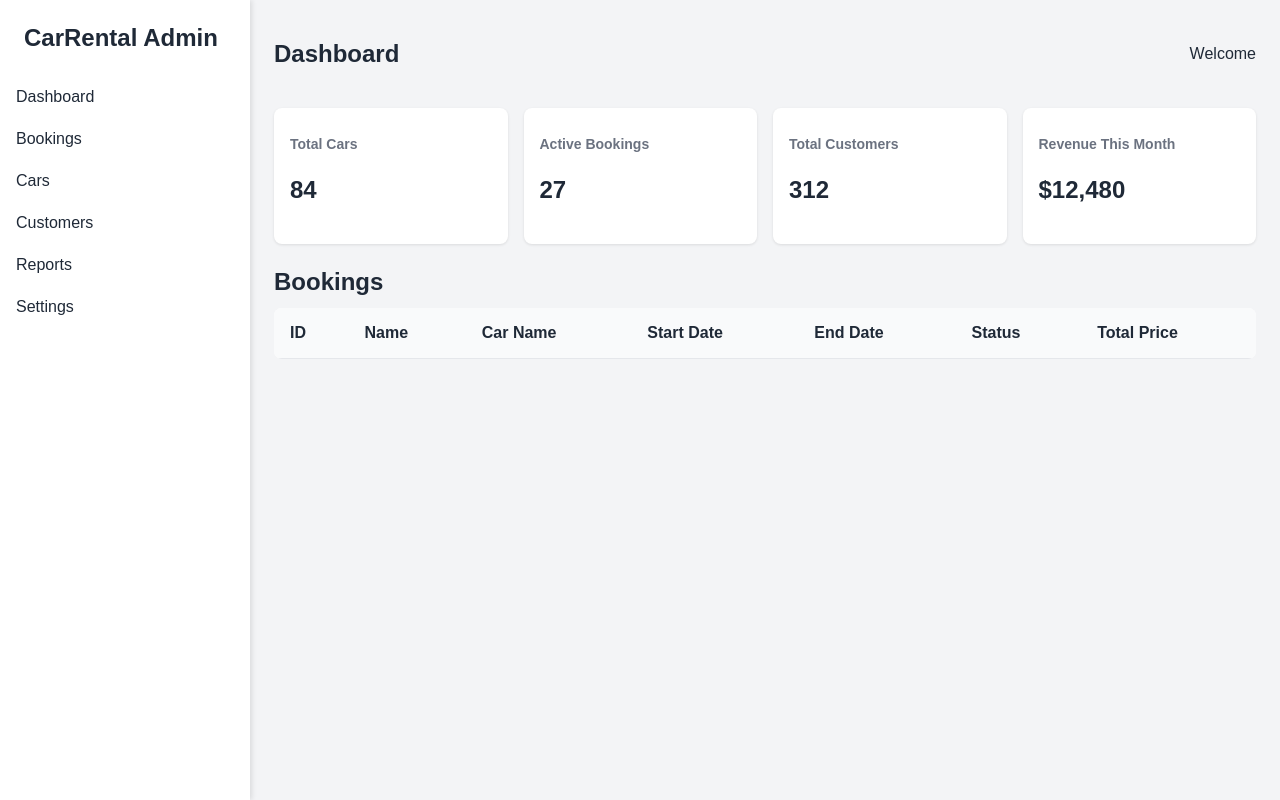
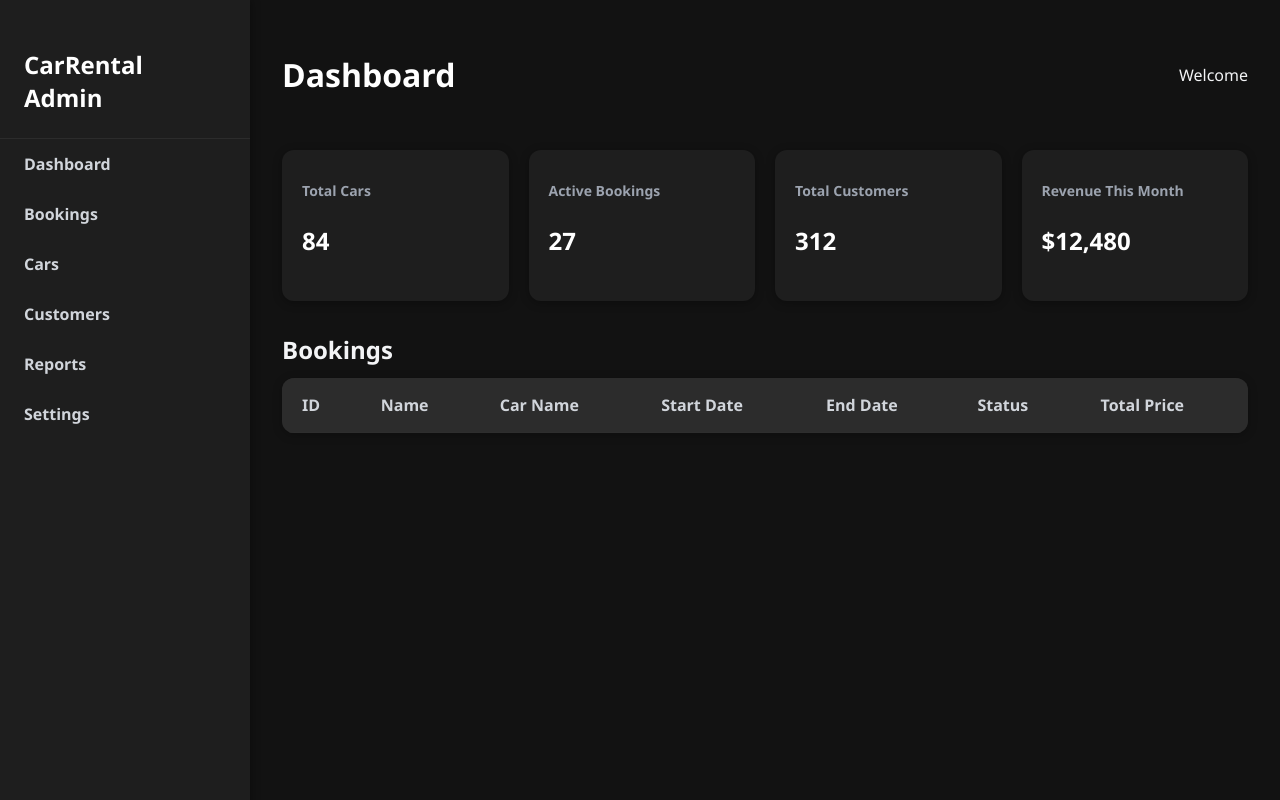
Before and after one commit to Osman-Osmanajj/RentaCar-FrontEnd, a plain HTML site: page Pages/admin/dashboard.html in a window 1280 px wide. Drawn offline with Linux system fonts and the light colour scheme; no server answers.

Commit message:
Update Admin dashboard and cars
not completed

```diff
--- /dev/null
+++ b/JS/admin/sideBar.js
@@ -0,0 +1,7 @@
+fetch('../../JS/sidebar.html')
+.then(response=>response.text())
+.then(data=>{
+    document.getElementById('headerContainer').innerHTML=data;})
+    .catch(error=>{
+        console.error('Error loading the navbar: ',error );
+    });
--- /dev/null
+++ b/JS/sidebar.html
@@ -0,0 +1,24 @@
+<!DOCTYPE html>
+<html lang="en">
+<head>
+    <meta charset="UTF-8">
+    <meta name="viewport" content="width=device-width, initial-scale=1.0">
+    <title>Document</title>
+
+
+</head>
+<body>
+    <aside>
+    <div class="title">CarRental Admin</div>
+    <nav>
+      <a href="dashboard.html">Dashboard</a>
+      <a href="bookings.html">Bookings</a>
+      <a href="Cars.html">Cars</a>
+      <a href="#">Customers</a>
+      <a href="#">Reports</a>
+      <a href="#">Settings</a>
+    </nav>
+  </aside>
+
+</body>
+</html>
--- /dev/null
+++ b/Pages/admin/admin.css
@@ -0,0 +1,126 @@
+/* Sidebar */
+aside {
+  width: 250px;
+  background-color: #1e1e1e;
+  color: #f3f4f6;
+  position: fixed;
+  top: 0;
+  left: 0;
+  height: 100vh;
+  display: flex;
+  flex-direction: column;
+  padding-top: 24px;
+  z-index: 1000;
+  box-shadow: 2px 0 8px rgba(0, 0, 0, 0.3);
+}
+
+aside .title {
+  padding: 24px;
+  font-size: 1.5rem;
+  font-weight: 800;
+  border-bottom: 1px solid #2c2c2c;
+  color: #ffffff;
+}
+
+/* Sidebar Links */
+nav a {
+  display: block;
+  padding: 14px 24px;
+  text-decoration: none;
+  color: #d1d5db;
+  font-weight: 600;
+  transition: background-color 0.3s ease, color 0.3s ease;
+}
+
+nav a:hover {
+  background-color: #2c2c2c;
+  color: #ffffff;
+}
+
+/* Body */
+body {
+  display: flex;
+  margin: 0;
+  font-family: 'Segoe UI', Tahoma, Geneva, Verdana, sans-serif;
+  background-color: #121212;
+  color: #f3f4f6;
+}
+
+/* Main Area */
+.main {
+  margin-left: 250px;
+  flex: 1;
+  padding: 32px;
+  overflow-y: auto;
+}
+
+/* Header */
+header {
+  display: flex;
+  justify-content: space-between;
+  align-items: center;
+  margin-bottom: 32px;
+}
+
+header h1 {
+  font-size: 2rem;
+  font-weight: 700;
+  color: #ffffff;
+}
+
+/* Summary Cards */
+.cards {
+  display: grid;
+  grid-template-columns: repeat(auto-fill, minmax(220px, 1fr));
+  gap: 20px;
+  margin-bottom: 32px;
+}
+
+.card {
+  background-color: #1e1e1e;
+  padding: 20px;
+  border-radius: 12px;
+  box-shadow: 0 2px 10px rgba(0, 0, 0, 0.3);
+}
+
+.card h2 {
+  font-size: 0.875rem;
+  color: #9ca3af;
+  margin-bottom: 6px;
+}
+
+.card p {
+  font-size: 1.5rem;
+  font-weight: 700;
+  color: #ffffff;
+}
+
+/* Table */
+table {
+  width: 100%;
+  border-collapse: collapse;
+  background-color: #1e1e1e;
+  border-radius: 12px;
+  overflow: hidden;
+  box-shadow: 0 2px 10px rgba(0, 0, 0, 0.25);
+}
+
+thead {
+  background-color: #2c2c2c;
+}
+
+th, td {
+  padding: 16px 20px;
+  text-align: left;
+  border-bottom: 1px solid #2e2e2e;
+  color: #e5e7eb;
+}
+
+th {
+  font-weight: 600;
+  color: #d1d5db;
+}
+
+tr:hover {
+  background-color: #2a2a2a;
+}
--- a/Pages/admin/dashboard.html
+++ b/Pages/admin/dashboard.html
@@ -5,129 +5,12 @@
   <meta name="viewport" content="width=device-width, initial-scale=1.0" />
   <title>Car Rental Admin Dashboard</title>
   <script src="../../JS/admin/checkAdmin.js"></script>
-  <style>
-    body {
-      display: flex;
-      height: 100vh;
-      margin: 0;
-      font-family: Arial, sans-serif;
-      background-color: #f3f4f6;
-      color: #1f2937;
-    }
-
-    aside {
-      width: 250px;
-      background-color: #fff;
-      box-shadow: 2px 0 5px rgba(0,0,0,0.1);
-      display: none;
-    }
-
-    @media (min-width: 768px) {
-      aside {
-        display: block;
-      }
-    }
-
-    aside .title {
-      padding: 24px;
-      font-size: 1.5rem;
-      font-weight: bold;
-    }
-
-    nav a {
-      display: block;
-      padding: 12px 16px;
-      text-decoration: none;
-      color: #1f2937;
-    }
-
-    nav a:hover {
-      background-color: #e5e7eb;
-    }
-
-    .main {
-      flex: 1;
-      padding: 24px;
-      overflow-y: auto;
-    }
-
-    header {
-      display: flex;
-      justify-content: space-between;
-      align-items: center;
-      margin-bottom: 24px;
-    }
-
-    header h1 {
-      font-size: 1.5rem;
-      font-weight: 600;
-    }
-
-    .cards {
-      display: grid;
-      grid-template-columns: repeat(auto-fill, minmax(200px, 1fr));
-      gap: 16px;
-      margin-bottom: 24px;
-    }
-
-    .card {
-      background-color: #fff;
-      padding: 16px;
-      border-radius: 8px;
-      box-shadow: 0 1px 3px rgba(0,0,0,0.1);
-    }
-
-    .card h2 {
-      font-size: 0.875rem;
-      color: #6b7280;
-    }
-
-    .card p {
-      font-size: 1.5rem;
-      font-weight: bold;
-    }
-
-    table {
-      width: 100%;
-      border-collapse: collapse;
-      background-color: #fff;
-      border-radius: 8px;
-      overflow: hidden;
-    }
-
-    thead {
-      background-color: #f9fafb;
-    }
-
-    th, td {
-      padding: 16px;
-      text-align: left;
-      border-bottom: 1px solid #e5e7eb;
-    }
-
-    th {
-      font-weight: bold;
-    }
-
-    tr:hover {
-      background-color: #f1f5f9;
-    }
-  </style>
+  <link rel="stylesheet" href="admin.css">
+  <script src="../../JS/admin/sideBar.js"></script>
 </head>
 <body>
   <!-- Sidebar -->
-  <aside>
-    <div class="title">CarRental Admin</div>
-    <nav>
-      <a href="#">Dashboard</a>
-      <a href="#">Bookings</a>
-      <a href="#">Cars</a>
-      <a href="#">Customers</a>
-      <a href="#">Reports</a>
-      <a href="#">Settings</a>
-    </nav>
-  </aside>
-
+ <div id="headerContainer"></div>
   <!-- Main Content -->
   <div class="main">
     <header>
```
Also changed, not shown: Pages/admin/Cars.html (added, +170 -0 lines).
